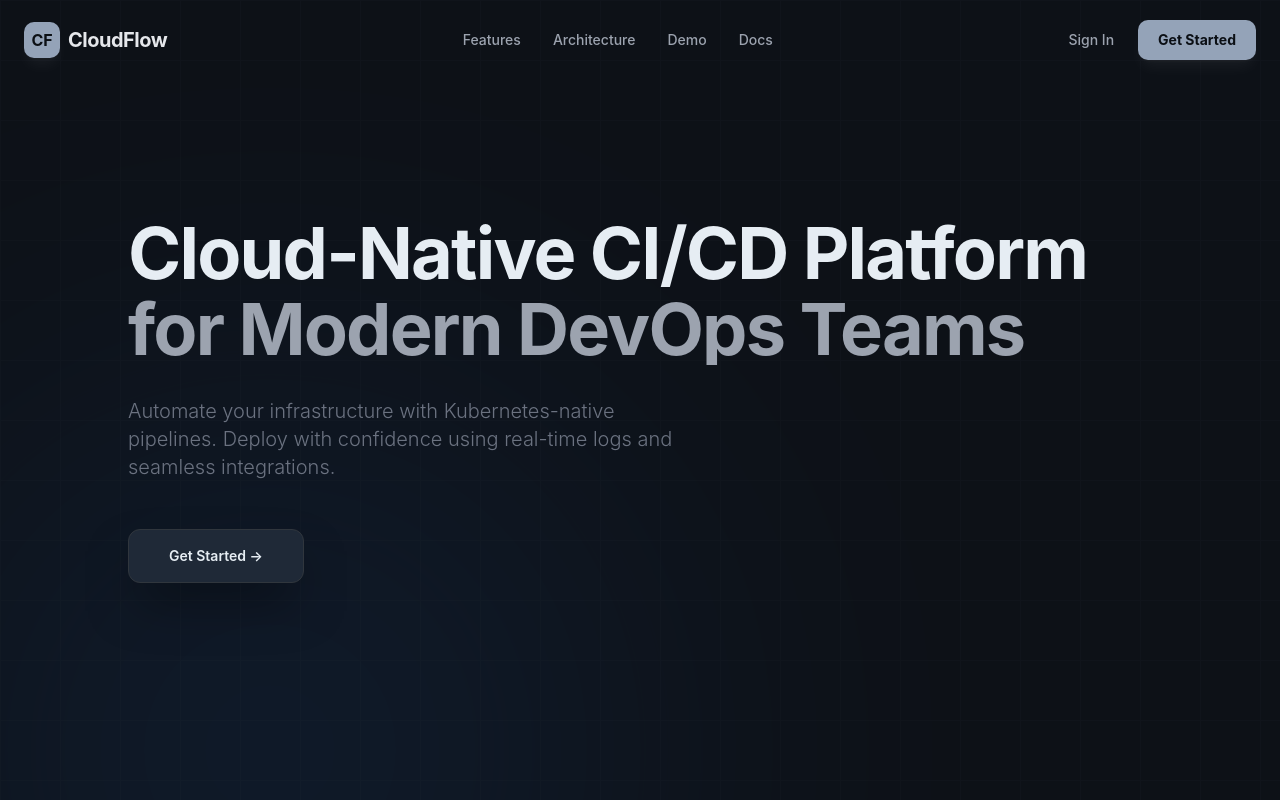
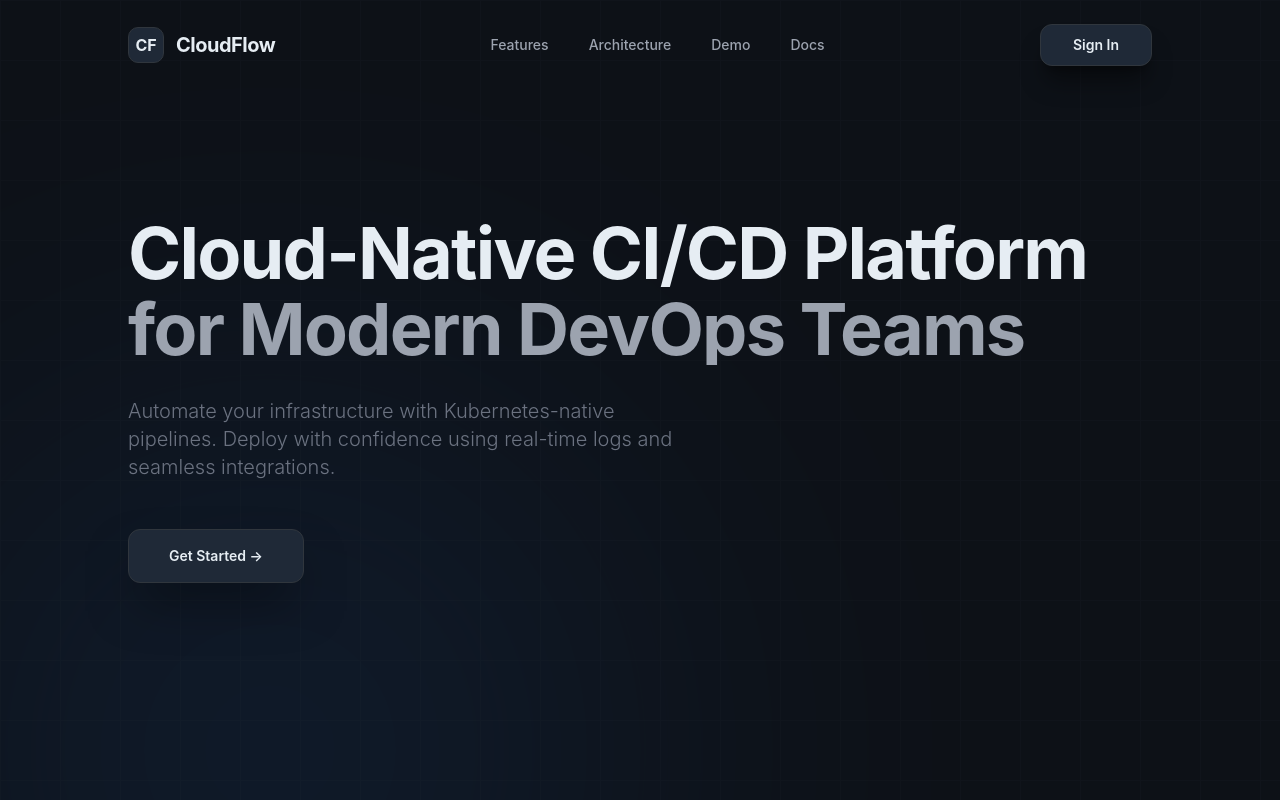
Before and after one commit to Dinah-02/FluxForged, a React (Vite) app: page / in a window 1280 px wide. Shown: the top 800 px of the page. Built offline with nearby package versions, Linux system fonts and the light colour scheme; the HTML template or start-up script is replaced by a standard one.

Commit message:
Navbar effects changed

```diff
--- a/src/components/landing/Navbar.tsx
+++ b/src/components/landing/Navbar.tsx
@@ -1,63 +1,137 @@
+"use client"
+
 import React, { useState, useEffect } from 'react';
+import { motion } from "framer-motion";
 
 const Navbar = () => {
   const [isScrolled, setIsScrolled] = useState(false);
+  const [isHovered, setIsHovered] = useState(false);
+  const [mounted, setMounted] = useState(false);
 
   useEffect(() => {
+    // Synchronized with Hero: Wait for the initial title glide to begin
+    const timer = setTimeout(() => setMounted(true), 800);
+
     const handleScroll = () => {
       setIsScrolled(window.scrollY > 20);
     };
     window.addEventListener('scroll', handleScroll);
-    return () => window.removeEventListener('scroll', handleScroll);
+    return () => {
+      window.removeEventListener('scroll', handleScroll);
+      clearTimeout(timer);
+    };
   }, []);
+
+  // THE REFINED GLIDE: Matches the "Sign In" button's upward silk motion
+  const refinedSilkGlide = {
+    hidden: {
+      opacity: 0,
+      y: 25,
+      filter: "blur(8px)"
+    },
+    visible: (delay: number) => ({
+      opacity: 1,
+      y: 0,
+      filter: "blur(0px)",
+      transition: {
+        duration: 2.2, // Silk-smooth duration
+        ease: [0.16, 1, 0.3, 1],
+        delay: delay
+      }
+    })
+  };
 
   return (
     <nav
+      style={{
+        backgroundColor: isScrolled ? '#0D1117' : 'transparent',
+        borderColor: isScrolled ? '#30363D' : 'transparent'
+      }}
       className={`fixed top-0 w-full z-50 transition-all duration-500 border-b ${
-        isScrolled
-          ? 'py-3 bg-[#161B22]/65 backdrop-blur-md border-white/5 shadow-2xl shadow-black/40'
-          : 'py-5 bg-transparent border-transparent'
+        isScrolled ? 'py-3 backdrop-blur-md shadow-2xl' : 'py-6'
       }`}
     >
-      <div className="container mx-auto px-6 flex items-center justify-between">
+      {/* 🔵 THE "LIGHTNING" BACKGROUND GLOW */}
+      <motion.div
+        animate={{
+          opacity: isHovered ? 0.2 : 0,
+          scale: isHovered ? 1.2 : 0.8
+        }}
+        transition={{ duration: 0.8 }}
+        style={{ backgroundColor: '#2F81F7' }}
+        className="absolute right-10 top-1/2 -translate-y-1/2 w-[400px] h-[400px] rounded-full blur-[120px] pointer-events-none z-0"
+      />
 
-        {/* 1. Brand - Using Titanium Gray Accent */}
-        <div className="flex items-center gap-2 group cursor-pointer">
-          <div className="w-9 h-9 bg-[#94A3B8] rounded-lg flex items-center justify-center text-[#0B0F14] font-bold shadow-lg shadow-white/5 group-hover:bg-[#CBD5E1] transition-all duration-300">
+      <div className="container mx-auto px-12 md:px-24 lg:px-32 relative z-10 flex items-center justify-between">
+
+        {/* 1. Brand Logo - Glides up from 25px */}
+        <motion.div
+          variants={refinedSilkGlide}
+          initial="hidden"
+          animate={mounted ? "visible" : "hidden"}
+          custom={0.1}
+          className="flex items-center gap-3 group cursor-pointer"
+        >
+          <div
+            style={{ backgroundColor: '#1F2937', border: '1px solid #30363D' }}
+            className="w-9 h-9 rounded-lg flex items-center justify-center text-[#E6EDF3] font-bold transition-all duration-300 group-hover:border-[#2F81F7]"
+          >
             CF
           </div>
-          <span className="text-xl font-bold text-[#E5E7EB] tracking-tight">
+          <span style={{ color: '#E6EDF3' }} className="text-xl font-bold tracking-tight font-sans">
             CloudFlow
           </span>
-        </div>
+        </motion.div>
 
-        {/* 2. Navigation Links - Clean Fade Interaction */}
-        <div className="hidden md:flex items-center gap-8">
-          {['Features', 'Architecture', 'Demo', 'Docs'].map((item) => (
-            <a
+        {/* 2. Navigation Links - Same upward motion as buttons */}
+        <div className="hidden md:flex items-center gap-10">
+          {['Features', 'Architecture', 'Demo', 'Docs'].map((item, index) => (
+            <motion.a
               key={item}
               href={`#${item.toLowerCase()}`}
-              className="text-sm font-medium text-[#9CA3AF] hover:text-[#F3F4F6] transition-all duration-300 relative group/link"
+              variants={refinedSilkGlide}
+              initial="hidden"
+              animate={mounted ? "visible" : "hidden"}
+              custom={0.2 + (index * 0.1)} // Tight staggering for professional feel
+              style={{ color: '#9CA3AF' }}
+              className="text-sm font-medium transition-all duration-300 relative group/link hover:text-white"
             >
               {item}
-              {/* Titanium Underline Reveal */}
-              <span className="absolute -bottom-1 left-0 w-0 h-[1px] bg-[#94A3B8] transition-all duration-500 group-hover/link:w-full opacity-40"></span>
-            </a>
+              <span
+                style={{ backgroundColor: '#2F81F7' }}
+                className="absolute -bottom-1 left-0 w-0 h-[1.5px] transition-all duration-500 group-hover/link:w-full"
+              ></span>
+            </motion.a>
           ))}
         </div>
 
-        {/* 3. Actions - Matching Hero Button Style */}
-        <div className="flex items-center gap-6">
-          <button className="hidden sm:block text-sm font-medium text-[#9CA3AF] hover:text-[#E5E7EB] transition-all">
+        {/* 3. Sign In Button - Final upward glide */}
+        <motion.div
+          variants={refinedSilkGlide}
+          initial="hidden"
+          animate={mounted ? "visible" : "hidden"}
+          custom={0.7}
+          className="flex items-center"
+        >
+          <motion.button
+            onMouseEnter={() => setIsHovered(true)}
+            onMouseLeave={() => setIsHovered(false)}
+            whileHover={{
+              y: -2,
+              backgroundColor: '#30363D',
+              borderColor: '#2F81F7'
+            }}
+            whileTap={{ scale: 0.97 }}
+            style={{
+              backgroundColor: '#1F2937',
+              color: '#E6EDF3',
+              border: '1px solid #30363D'
+            }}
+            className="px-8 py-2.5 rounded-xl text-sm font-semibold transition-all duration-300 shadow-xl shadow-black/40 relative z-20"
+          >
             Sign In
-          </button>
-
-          <button
-            className="px-5 py-2.5 bg-[#94A3B8] hover:bg-[#CBD5E1] text-[#0B0F14] rounded-lg text-sm font-bold transition-all duration-300 shadow-lg shadow-white/5 transform hover:-translate-y-0.5 active:scale-95"
-          >
-            Get Started
-          </button>
-        </div>
+          </motion.button>
+        </motion.div>
 
       </div>
     </nav>
```
